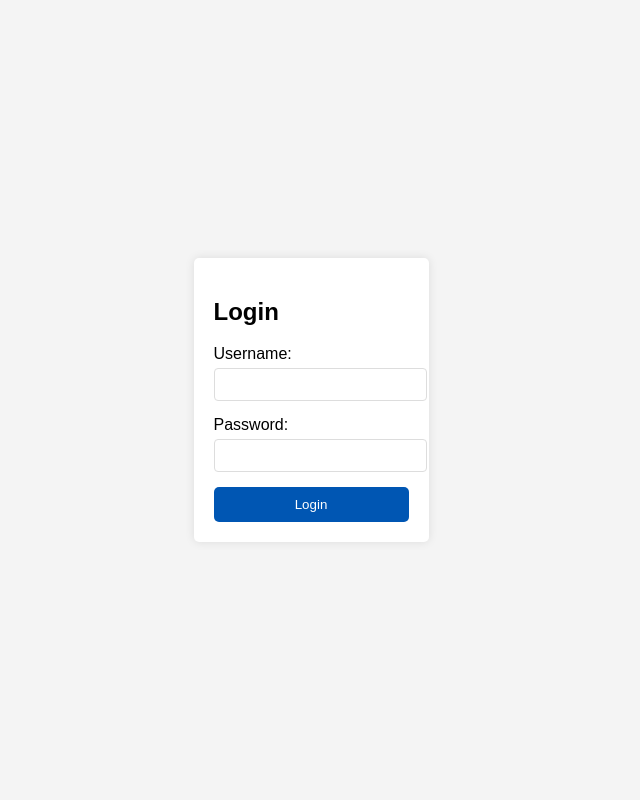
After one commit to josephnguyenn/BabooHouse, a PHP site: page /templates/login.html in a window 1280 px wide. The commit adds this page. Shown: the whole page, without its empty margins (329-969 px from the left). Run offline with PHP 8.4, Linux system fonts and the light colour scheme.

Commit message:
Logn in va new css

```diff
--- a/assets/css/style.css
+++ b/assets/css/style.css
@@ -1,45 +1,50 @@
 body {
     font-family: Arial, sans-serif;
     background-color: #f4f4f4;
+    margin: 0;
+    padding: 0;
     display: flex;
     justify-content: center;
     align-items: center;
     height: 100vh;
-    margin: 0;
 }
 
-.login-form {
+/* login page */
+
+.login-container {
     background: white;
     padding: 20px;
-    border-radius: 8px;
-    box-shadow: 0 0 15px rgba(0,0,0,0.1);
-    width: 300px;
+    border-radius: 5px;
+    box-shadow: 0 0 10px rgba(0,0,0,0.1);
 }
 
-input[type="text"], input[type="password"] {
+.form-group {
+    margin-bottom: 15px;
+}
+
+label {
+    display: block;
+    margin-bottom: 5px;
+}
+
+input[type="text"],
+input[type="password"] {
     width: 100%;
     padding: 8px;
-    margin: 10px 0;
-    display: inline-block;
-    border: 1px solid #ccc;
-    box-sizing: border-box;
+    border: 1px solid #ddd;
+    border-radius: 4px;
 }
 
 button {
-    background-color: #4CAF50;
+    width: 100%;
+    padding: 10px;
+    background-color: #0056b3;
     color: white;
-    padding: 14px 20px;
-    margin: 8px 0;
     border: none;
+    border-radius: 5px;
     cursor: pointer;
-    width: 100%;
 }
 
 button:hover {
-    opacity: 0.8;
+    background-color: #004494;
 }
-
-label {
-    margin-bottom: 10px;
-    font-weight: bold;
-}
--- /dev/null
+++ b/templates/login.html
@@ -0,0 +1,25 @@
+<!DOCTYPE html>
+<html lang="en">
+<head>
+    <meta charset="UTF-8">
+    <meta name="viewport" content="width=device-width, initial-scale=1.0">
+    <title>Login Page</title>
+    <link rel="stylesheet" href="/assets/css/style.css"> <!-- Ensure you have a CSS file for styling -->
+</head>
+<body>
+    <div class="login-container">
+        <h2>Login</h2>
+        <form action="login.php" method="POST">
+            <div class="form-group">
+                <label for="username">Username:</label>
+                <input type="text" id="username" name="username" required>
+            </div>
+            <div class="form-group">
+                <label for="password">Password:</label>
+                <input type="password" id="password" name="password" required>
+            </div>
+            <button type="submit">Login</button>
+        </form>
+    </div>
+</body>
+</html>
```
